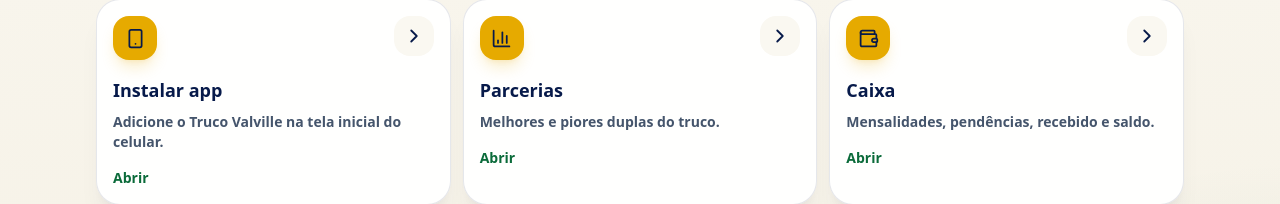
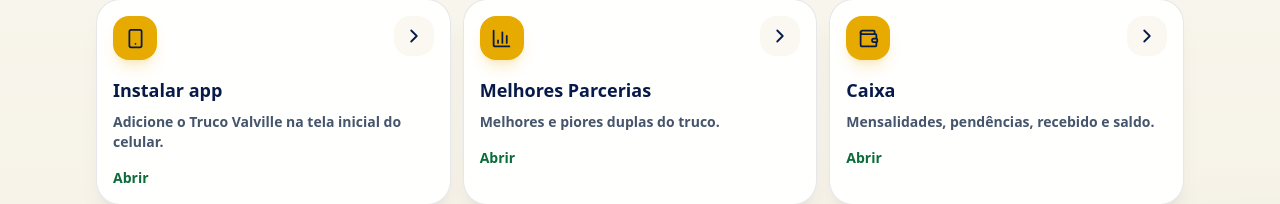
Before and after one commit to rsaquelli/truco-valville, a Next.js app: page / in a window 1280 px wide. Shown: the part 1049-1253 px from the top of the page. Built offline with nearby package versions, Linux system fonts and the light colour scheme.

Commit message:
Rename 'Parcerias' to 'Melhores Parcerias'

```diff
--- a/app/page.tsx
+++ b/app/page.tsx
@@ -51,7 +51,7 @@
     icone: Smartphone,
   },
   {
-    titulo: "Parcerias",
+    titulo: "Melhores Parcerias",
     descricao: "Melhores e piores duplas do truco.",
     href: "/ranking/parcerias",
     icone: BarChart3,
```
